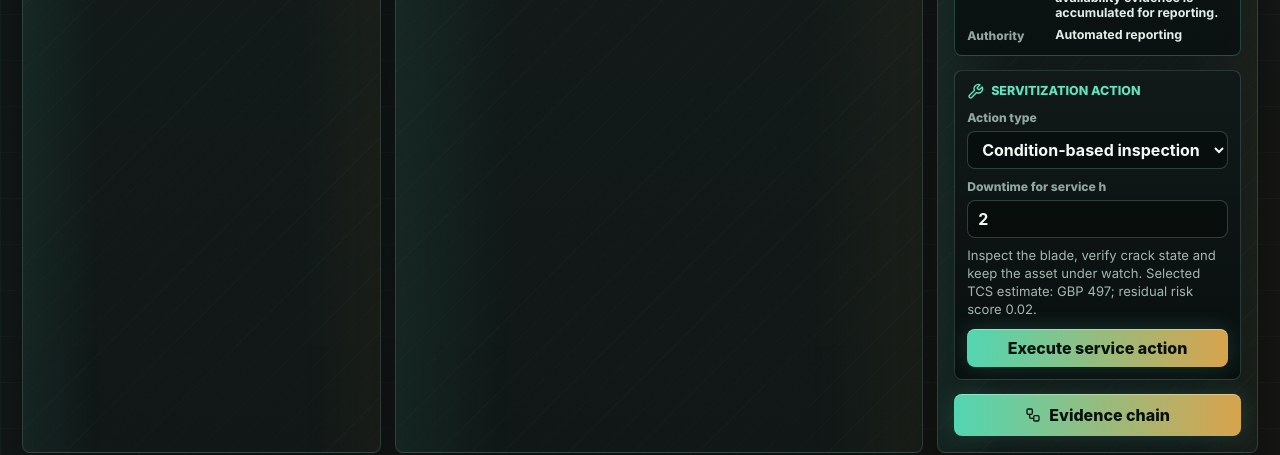
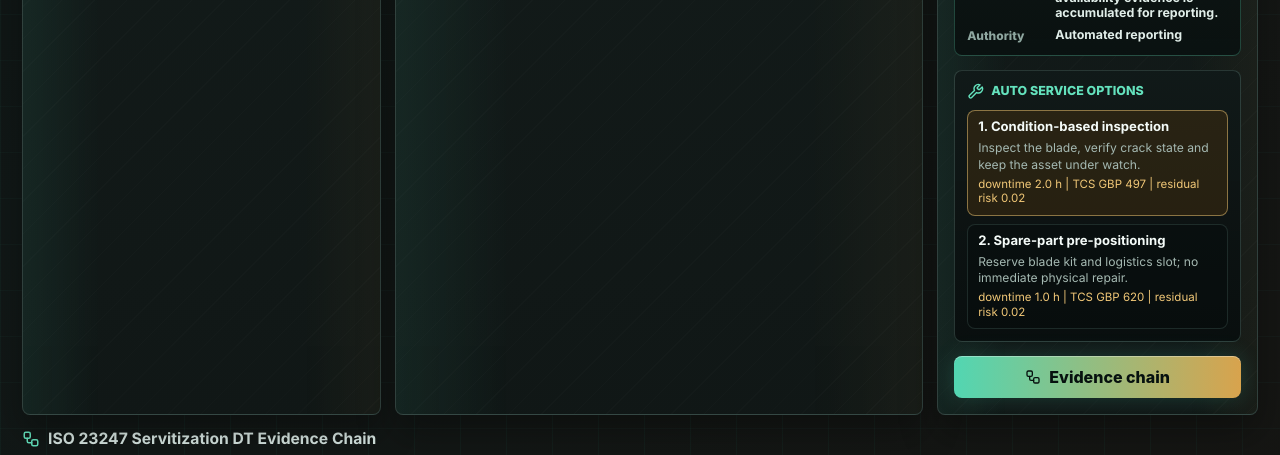
Before and after one commit to JerryMa619/wt-servitization-dashboard, a React (Vite) app: page / in a window 1280 px wide. Shown: the part 1687-2142 px from the top of the page. Built offline with nearby package versions, Linux system fonts and the light colour scheme.

Commit message:
Show automatic service options and TCS breakdowns

```diff
--- a/src/App.tsx
+++ b/src/App.tsx
@@ -509,46 +509,6 @@ function App() {
     );
   }
 
-  function executeMaintenanceAction(action: MaintenanceActionKey, downtimeH: number) {
-    const actionConfig = maintenanceActions[action];
-    const boundedDowntime = clamp(downtimeH, 0.25, 168);
-    const current = latest;
-    const inProgressPoint: HistoryPoint = {
-      ...current,
-      t: new Date().toLocaleTimeString([], { hour: "2-digit", minute: "2-digit", second: "2-digit" }),
-      source: "service-action",
-      rpm: 0,
-      power: 0,
-      serviceMode: "in-downtime",
-      serviceAction: action,
-      downtimeH: boundedDowntime,
-      availabilityPct: availabilityAfterDowntime(boundedDowntime),
-      serviceState: "MaintenanceDue",
-      serviceNote: `${actionConfig.label} in progress during ${boundedDowntime.toFixed(1)} h downtime`
-    };
-
-    setManualPoint(inProgressPoint);
-    setServiceExecution({
-      action,
-      downtimeH: boundedDowntime,
-      status: "in-progress",
-      mode: "manual",
-      note: actionConfig.description
-    });
-
-    window.setTimeout(() => {
-      const repaired = applyMaintenanceResult(current, action, boundedDowntime);
-      setManualPoint(repaired);
-      setServiceExecution({
-        action,
-        downtimeH: boundedDowntime,
-        status: "completed",
-        mode: "manual",
-        note: `${actionConfig.label} completed; WT state updated from post-service evidence.`
-      });
-    }, 2200);
-  }
-
   const dtNodes: Node[] = useMemo(
     () => [
       flowNode("gps", "GPS + Wind", "Context provenance", 0, 30, chainStep === 0),
@@ -618,7 +578,6 @@ function App() {
           execution={serviceExecution}
           autoStats={autoStats}
           onEvidence={() => setEvidenceOpen(true)}
-          onExecuteAction={executeMaintenanceAction}
         />
       </section>
 
@@ -881,19 +840,15 @@ function DecisionPanel({
   serviceState,
   execution,
   autoStats,
-  onEvidence,
-  onExecuteAction
+  onEvidence
 }: {
   latest: HistoryPoint;
   serviceState: ServiceState;
   execution: ServiceExecution | null;
   autoStats: AutoServiceStats;
   onEvidence: () => void;
-  onExecuteAction: (action: MaintenanceActionKey, downtimeH: number) => void;
 }) {
   const suggestedAction = suggestedMaintenanceAction(latest, serviceState);
-  const [selectedAction, setSelectedAction] = useState<MaintenanceActionKey>(suggestedAction);
-  const [downtimeH, setDowntimeH] = useState(maintenanceActions[suggestedAction].defaultDowntimeH);
   const meta = stateMeta[serviceState];
   const availability = latest.availabilityPct ?? (dataset.service?.kpiSettlement?.actual_availability
     ? dataset.service.kpiSettlement.actual_availability * 100
@@ -901,24 +856,12 @@ function DecisionPanel({
   const energyYield = Math.round(1760 + latest.power * 0.42);
   const settlement = dataset.service?.kpiSettlement;
   const activity = servitizationActivity(latest, serviceState);
-  const actionConfig = maintenanceActions[selectedAction];
   const recommendedTcs = estimateTcs(latest, suggestedAction);
-  const selectedTcs = estimateTcs(latest, selectedAction, downtimeH);
+  const autoServiceOptions = serviceCandidatesForState(latest, serviceState).map((action) => estimateTcs(latest, action));
   const tcsAlternatives = (Object.keys(maintenanceActions) as MaintenanceActionKey[])
     .map((action) => estimateTcs(latest, action))
     .sort((a, b) => a.totalCost - b.totalCost);
   const maxTcsCost = Math.max(...tcsAlternatives.map((estimate) => estimate.totalCost), 1);
-
-  useEffect(() => {
-    setSelectedAction(suggestedAction);
-    setDowntimeH(maintenanceActions[suggestedAction].defaultDowntimeH);
-  }, [suggestedAction]);
-
-  function changeAction(value: string) {
-    const action = value as MaintenanceActionKey;
-    setSelectedAction(action);
-    setDowntimeH(maintenanceActions[action].defaultDowntimeH);
-  }
 
   return (
     <section className="panel decision-panel">
@@ -990,7 +933,8 @@ function DecisionPanel({
             <b>Total / risk</b>
           </div>
           {tcsAlternatives.map((estimate) => (
-            <div className={estimate.action === suggestedAction ? "tcs-option selected" : "tcs-option"} key={estimate.action}>
+            <div className={estimate.action === suggestedAction ? "tcs-option selected" : "tcs-option"} key={estimate.action} tabIndex={0}>
+              <div className="tcs-option-row">
                 <div className="tcs-option-main">
                   <span>{maintenanceActions[estimate.action].label}</span>
                   <small>
@@ -1004,6 +948,19 @@ function DecisionPanel({
                 </div>
                 <b>{formatGbp(estimate.totalCost)}</b>
               </div>
+              <div className="tcs-breakdown" aria-label={`${maintenanceActions[estimate.action].label} cost breakdown`}>
+                <span>Service</span>
+                <b>{formatGbp(estimate.directCost)}</b>
+                <span>Downtime</span>
+                <b>{formatGbp(estimate.downtimeCost)}</b>
+                <span>Logistics</span>
+                <b>{formatGbp(estimate.logisticsCost)}</b>
+                <span>Contract</span>
+                <b>{formatGbp(estimate.contractCost)}</b>
+                <span>Residual risk</span>
+                <b>{formatGbp(estimate.residualRiskCost)}</b>
+              </div>
+            </div>
           ))}
         </div>
       </div>
@@ -1023,47 +980,31 @@ function DecisionPanel({
           <b>{activity.authority}</b>
         </div>
       </div>
-      <div className="service-action-box">
+      <div className="auto-service-box">
         <div className="activity-header">
           <Wrench size={17} />
-          <span>Servitization Action</span>
-        </div>
-        <label>
-          <span>Action type</span>
-          <select value={selectedAction} onChange={(event) => changeAction(event.target.value)}>
-            {Object.entries(maintenanceActions).map(([key, action]) => (
-              <option key={key} value={key}>
-                {action.label}
-              </option>
+          <span>Auto Service Options</span>
+        </div>
+        <div className="auto-service-list">
+          {autoServiceOptions.map((estimate, index) => (
+            <div className={estimate.action === suggestedAction ? "auto-service-option selected" : "auto-service-option"} key={estimate.action}>
+              <strong>{index + 1}. {maintenanceActions[estimate.action].label}</strong>
+              <span>{maintenanceActions[estimate.action].description}</span>
+              <small>
+                downtime {maintenanceActions[estimate.action].defaultDowntimeH.toFixed(1)} h | TCS {formatGbp(estimate.totalCost)} | residual risk {estimate.residualRiskScore.toFixed(2)}
+              </small>
+            </div>
           ))}
-          </select>
-        </label>
-        <label>
-          <span>Downtime for service h</span>
-          <input
-            type="number"
-            min="0.25"
-            max="168"
-            step="0.25"
-            value={downtimeH}
-            onChange={(event) => setDowntimeH(Number(event.target.value))}
-          />
-        </label>
-        <p>
-          {actionConfig.description} Selected TCS estimate: {formatGbp(selectedTcs.totalCost)}; residual risk score {selectedTcs.residualRiskScore.toFixed(2)}.
-        </p>
+        </div>
         {execution ? (
           <div className={execution.status === "completed" ? "service-run completed" : "service-run"}>
             <strong>{maintenanceActions[execution.action].label}</strong>
             <span>
-              {execution.mode === "auto" ? "Auto-selected" : "Manual"} | {execution.status === "in-progress" ? "Downtime in progress" : "Completed"} | {execution.downtimeH.toFixed(1)} h downtime
+              Auto-selected | {execution.status === "in-progress" ? "Downtime in progress" : "Completed"} | {execution.downtimeH.toFixed(1)} h downtime
             </span>
             <small>{execution.note}</small>
           </div>
         ) : null}
-        <button className="primary-action compact" type="button" onClick={() => onExecuteAction(selectedAction, downtimeH)}>
-          Execute service action
-        </button>
       </div>
       <button className="primary-action" onClick={onEvidence}>
         <Workflow size={16} />
--- a/src/styles.css
+++ b/src/styles.css
@@ -836,19 +836,36 @@ h2 {
 }
 
 .tcs-option {
-  display: flex;
-  align-items: stretch;
-  justify-content: space-between;
-  gap: 10px;
+  display: grid;
+  gap: 0;
   padding: 7px 8px;
   border: 1px solid rgba(128, 169, 158, 0.18);
   border-radius: 8px;
   background: rgba(8, 14, 13, 0.52);
+  transition:
+    border-color 160ms ease,
+    background 160ms ease,
+    box-shadow 160ms ease;
+}
+
+.tcs-option:hover,
+.tcs-option:focus {
+  border-color: rgba(100, 226, 189, 0.38);
+  background: rgba(12, 25, 23, 0.72);
+  box-shadow: 0 0 18px rgba(100, 226, 189, 0.1);
+  outline: none;
 }
 
 .tcs-option.selected {
   border-color: rgba(240, 199, 119, 0.5);
   background: rgba(74, 52, 17, 0.48);
+}
+
+.tcs-option-row {
+  display: flex;
+  align-items: stretch;
+  justify-content: space-between;
+  gap: 10px;
 }
 
 .tcs-option-main {
@@ -885,7 +902,7 @@ h2 {
   background: linear-gradient(90deg, #f0c777, #ff9a74);
 }
 
-.tcs-option > b {
+.tcs-option-row > b {
   align-self: center;
   color: #f0c777;
   font-size: 0.74rem;
@@ -893,7 +910,46 @@ h2 {
   white-space: nowrap;
 }
 
-.service-action-box {
+.tcs-breakdown {
+  display: grid;
+  grid-template-columns: minmax(80px, 1fr) minmax(68px, auto);
+  gap: 5px 10px;
+  max-height: 0;
+  overflow: hidden;
+  opacity: 0;
+  padding-top: 0;
+  border-top: 0 solid transparent;
+  transition:
+    max-height 180ms ease,
+    opacity 160ms ease,
+    padding-top 160ms ease,
+    border-color 160ms ease;
+}
+
+.tcs-option:hover .tcs-breakdown,
+.tcs-option:focus .tcs-breakdown,
+.tcs-option:focus-within .tcs-breakdown {
+  max-height: 130px;
+  opacity: 1;
+  margin-top: 8px;
+  padding-top: 8px;
+  border-top: 1px solid rgba(128, 169, 158, 0.16);
+}
+
+.tcs-breakdown span {
+  color: #8fa7a0;
+  font-size: 0.68rem;
+  font-weight: 800;
+}
+
+.tcs-breakdown b {
+  color: #f4fbf8;
+  font-size: 0.7rem;
+  text-align: right;
+  white-space: nowrap;
+}
+
+.auto-service-box {
   display: grid;
   gap: 10px;
   margin: 0 0 14px;
@@ -905,44 +961,41 @@ h2 {
     #0d1414;
 }
 
-.service-action-box label {
+.auto-service-list {
   display: grid;
-  gap: 6px;
+  gap: 8px;
 }
 
-.service-action-box label span {
-  color: #8fa7a0;
-  font-size: 0.76rem;
-  font-weight: 800;
+.auto-service-option {
+  display: grid;
+  gap: 4px;
+  padding: 9px 10px;
+  border: 1px solid rgba(128, 169, 158, 0.18);
+  border-radius: 8px;
+  background: rgba(8, 14, 13, 0.48);
 }
 
-.service-action-box select,
-.service-action-box input {
-  width: 100%;
-  min-height: 38px;
-  padding: 0 10px;
-  border: 1px solid rgba(128, 169, 158, 0.32);
-  border-radius: 8px;
-  color: #f2faf6;
-  background: rgba(8, 14, 13, 0.9);
-  font: inherit;
-  font-weight: 750;
+.auto-service-option.selected {
+  border-color: rgba(240, 199, 119, 0.5);
+  background: rgba(74, 52, 17, 0.44);
 }
 
-.service-action-box select:focus,
-.service-action-box input:focus {
-  outline: 2px solid rgba(100, 226, 189, 0.2);
-  border-color: #64e2bd;
+.auto-service-option strong {
+  color: #f4fbf8;
+  font-size: 0.82rem;
+  line-height: 1.2;
 }
 
-.service-action-box p {
+.auto-service-option span {
   color: #a4b8b1;
-  font-size: 0.82rem;
+  font-size: 0.76rem;
   line-height: 1.35;
 }
 
-.service-action-box .primary-action {
-  margin-top: 0;
+.auto-service-option small {
+  color: #f0c777;
+  font-size: 0.72rem;
+  line-height: 1.25;
 }
 
 .service-run {
```
Lines whose indentation alone changed are shown as unchanged.
